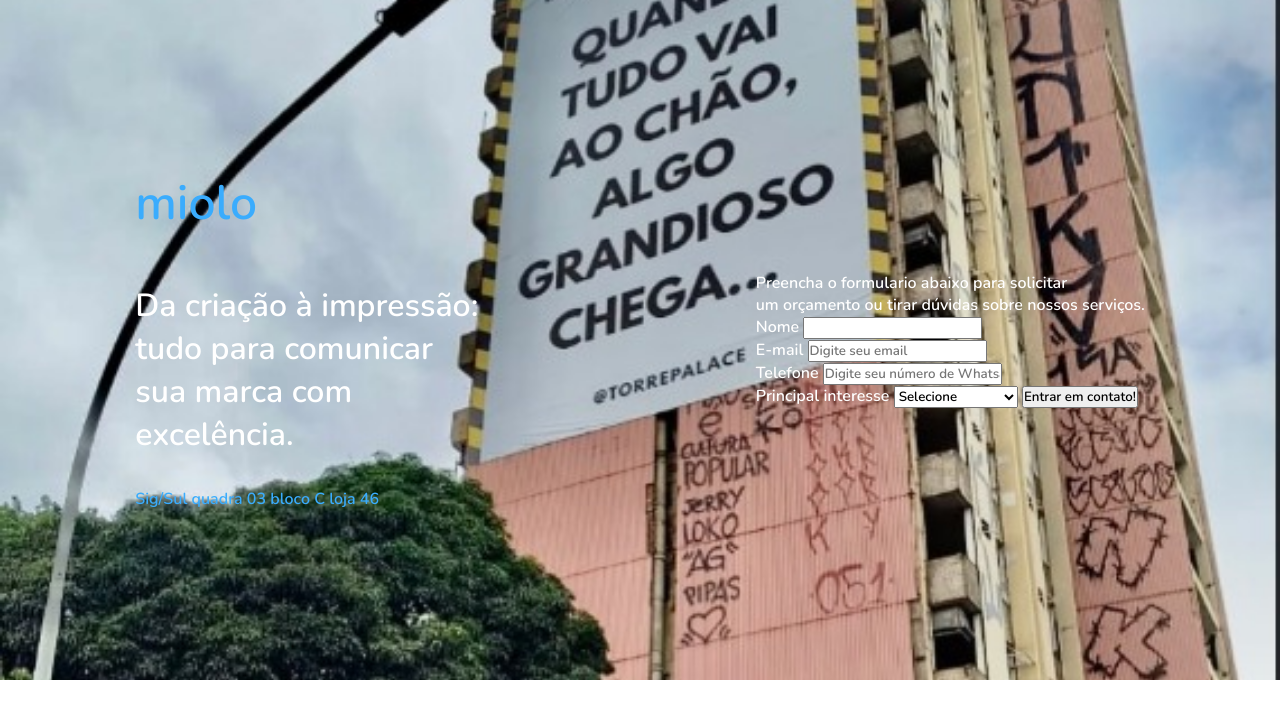
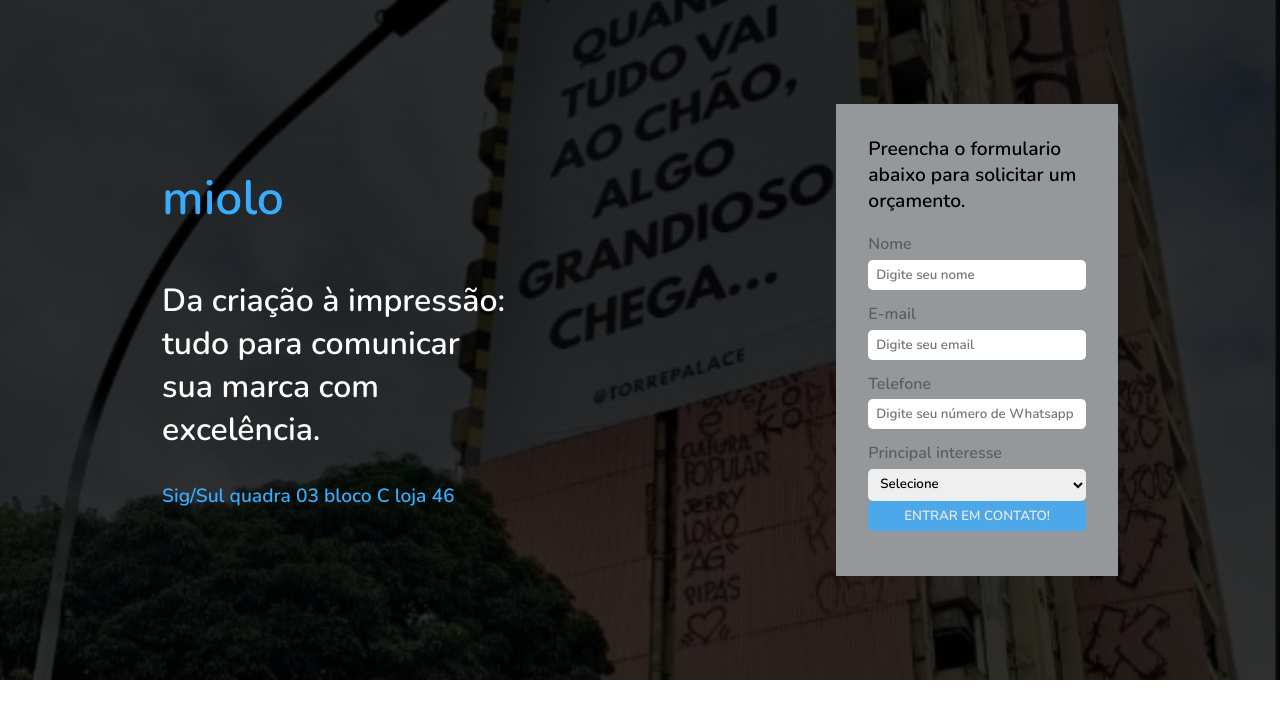
Before and after one commit to ystxrm/LandingPage, a plain HTML site: page index.html in a window 1280 px wide. Drawn offline with nearby package versions, Linux system fonts and the light colour scheme.

Commit message:
adicionando o css do formulario

```diff
--- /dev/null
+++ b/css/formulario.css
@@ -0,0 +1,53 @@
+:root {
+    --primary: #3aacfd;
+    --secondary: #95989a;
+    --text-color: #fff;
+    --text-secondary: #000;
+    --text-tertiary: #5d5d5d;
+}
+
+#descricao-formulario {
+    background-color: var(--secondary);
+    padding: 2em;
+    max-width: 22%;
+}
+
+#descricao-formulario p {
+    color: var(--text-secondary);
+    font-size: 1.2em;
+    margin-bottom: 1em;
+}
+
+.form-group{
+    display: flex;
+    flex-direction: column;
+    margin-bottom: 0.8em;
+}
+
+.form-group label {
+    margin-bottom: .3em;
+    color: var(--text-tertiary);
+    font-weight: bold;
+}
+
+.form-group input, .form-group select{
+padding: 6px 8px;
+border-radius: 5px;
+border: none;
+outline: none;
+}
+
+.btn{
+    background-color: var(--primary);
+    color: var(--text-color);
+    text-transform: uppercase;
+    width: 100%;
+    border: none;
+    padding: 12px;
+    cursor: pointer;
+    opacity: 0.8;
+}
+
+.btn:hover{
+    opacity: 1;
+}
--- a/css/header.css
+++ b/css/header.css
@@ -22,8 +22,7 @@
 
 /* Formulario Inscrição */
 #evento-descript {
-    background-image: url(../img/imagem1.jpeg);
-    background-image: rgba(0,0,0,1), rgba(0,0,0,1);
+    background-image: linear-gradient(rgba(0,0,0,0.8), rgba(0,0,0,0.8)), url(../img/imagem1.jpeg);
     background-position: center;
     background-size: cover;
     height: 85vh;
@@ -49,3 +48,13 @@
     font-weight: bold;
     margin-bottom: 1em;
 }
+
+#insercao p{
+    font-size: 1.2em;
+margin-bottom: .3em;
+
+}
+
+#insercao .localizacao {
+    font-weight: bold;
+}
--- a/index.html
+++ b/index.html
@@ -7,6 +7,7 @@
     <title>Miolo comunicação gráfica</title>
     <!-- CSS -->
     <link rel="stylesheet" href="./css/header.css">
+    <link rel="stylesheet" href="./css/formulario.css">
     <!-- Fonts -->
     <link rel="preconnect" href="https://fonts.googleapis.com">
     <link rel="preconnect" href="https://fonts.gstatic.com" crossorigin>
@@ -26,13 +27,13 @@
             </p>
         </div>
         <div id="descricao-formulario">
-            Preencha o formulario abaixo para solicitar <div></div>um orçamento ou tirar dúvidas sobre nossos serviços.
+            <p>Preencha o formulario abaixo para solicitar um orçamento. </p>
             <form action="">
                 <div class="form-group">
                     <label for="name">Nome</label>
                     <input type="text"
                     name="name"
-                    laceholder="Digite seu nome">
+                    placeholder="Digite seu nome">
                 </div>
                 <div class="form-group">
                     <label for="email">E-mail</label>
--- a/style.css
+++ /dev/null
@@ -1,34 +0,0 @@
-:root {
-    --primary: #3aacfd;
-    --secondary: #95989a;
-    --text-color: #fff;
-    --text-secondary: #000;
-    --text-tertiary: #5d5d5d;
-}
-
-.insercao {
-    font-family: "Nunito";
-    margin: 0;
-    padding: 0;
-    box-sizing: border-box;
-}
-
-* {
-    font-family: "Nunito";
-    margin: 0;
-    padding: 0;
-    box-sizing: border-box;
-}
-
-/* Formulario Inscrição */
-#evento-descript {
-    background-image: url(../img/imagem1.jpeg);
-    background: linear-gradient(rgba(0,0,0,0.8) rgba(0,0,0,0.8));
-    background-position: center;
-    background-size: cover;
-    height: 85vh;
-    display: flex;
-    justify-content: space-around;
-    align-items: center;
-    color: var(--text-color)
-}
```
Also changed, not shown: 1 other file.
